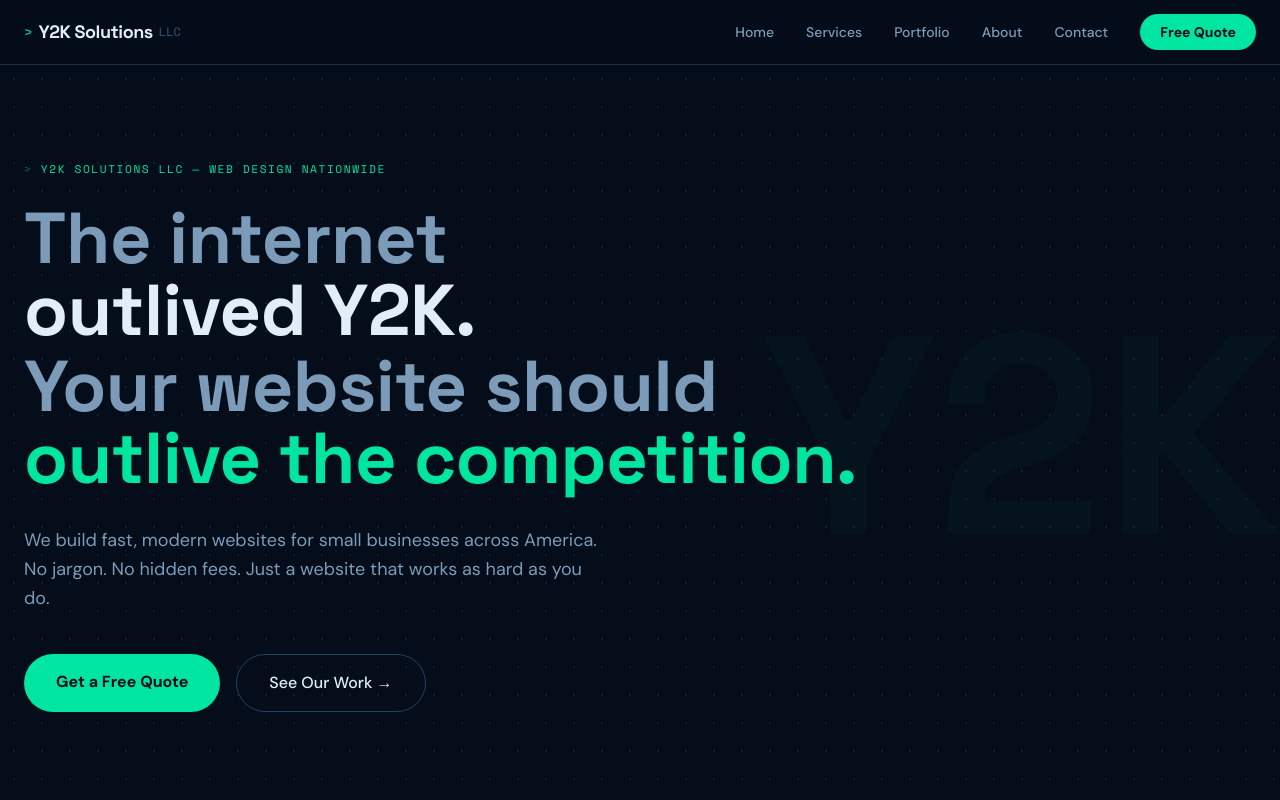
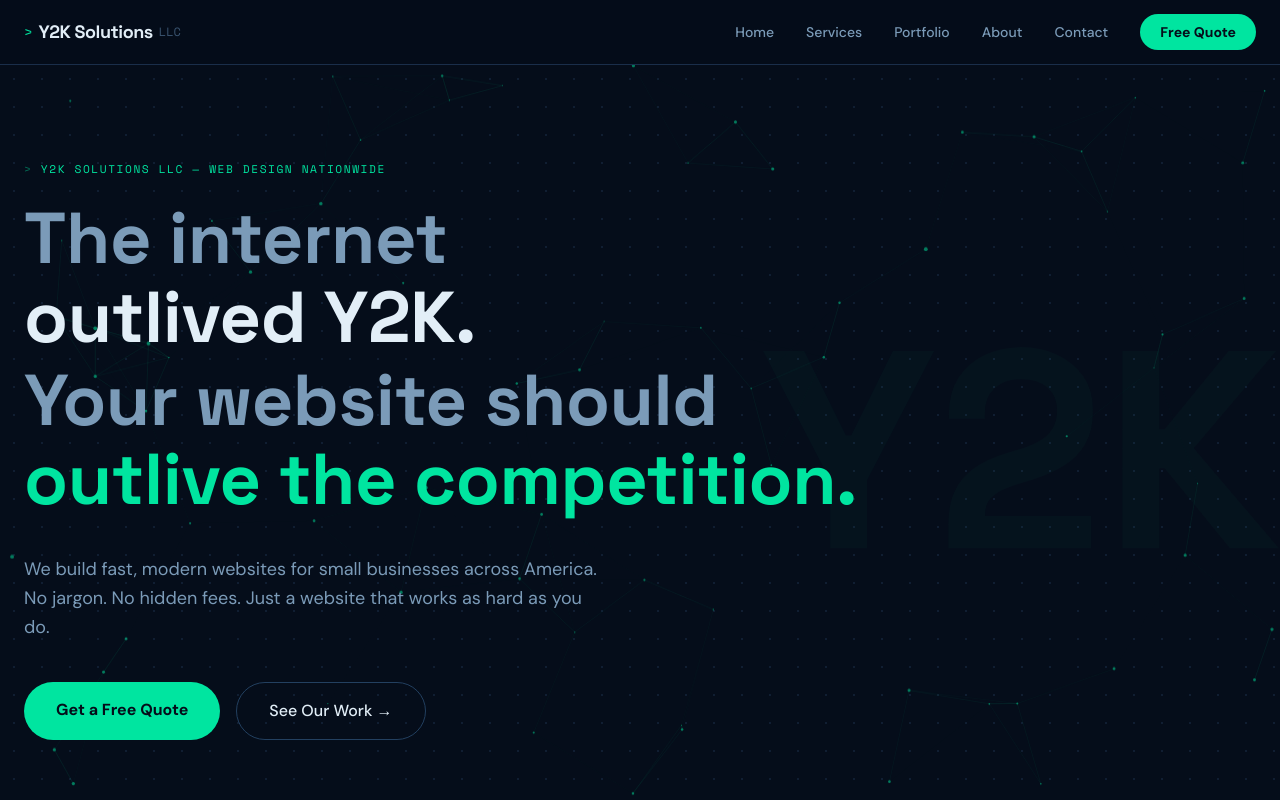
Before and after one commit to Y2KSOLUTIONS/Initial-Website, a Next.js app: page / in a window 1280 px wide. Shown: the top 800 px of the page. Built offline with nearby package versions, Linux system fonts and the light colour scheme.

Commit message:
Add particle network, typing headline, and cursor glow

```diff
--- a/src/app/layout.tsx
+++ b/src/app/layout.tsx
@@ -3,6 +3,7 @@ import { Space_Grotesk, Space_Mono, DM_Sans } from "next/font/google";
 import "./globals.css";
 import Navbar from "@/components/Navbar";
 import Footer from "@/components/Footer";
+import CursorGlow from "@/components/CursorGlow";
 
 const spaceGrotesk = Space_Grotesk({
   variable: "--font-space-grotesk",
@@ -38,6 +39,7 @@ export default function RootLayout({
       className={`${spaceGrotesk.variable} ${spaceMono.variable} ${dmSans.variable} h-full`}
     >
       <body className="min-h-full flex flex-col antialiased">
+        <CursorGlow />
         <Navbar />
         <main className="flex-1">{children}</main>
         <Footer />
--- a/src/app/page.tsx
+++ b/src/app/page.tsx
@@ -1,4 +1,6 @@
 import Link from "next/link";
+import ParticleCanvas from "@/components/ParticleCanvas";
+import HeroHeadline from "@/components/HeroHeadline";
 
 const services = [
   {
@@ -40,11 +42,12 @@ export default function HomePage() {
       {/* ── Hero ── */}
       <section className="relative min-h-[92vh] flex items-center overflow-hidden bg-dark">
         <div className="absolute inset-0 dot-grid opacity-50" />
+        <ParticleCanvas />
         {/* Y2K watermark */}
         <span
           aria-hidden
           className="absolute right-0 top-1/2 -translate-y-1/2 text-[22vw] font-bold leading-none select-none pointer-events-none font-display"
-          style={{ color: "rgba(0,229,160,0.025)" }}
+          style={{ color: "rgba(0,229,160,0.025)", zIndex: 2 }}
         >
           Y2K
         </span>
@@ -56,20 +59,7 @@ export default function HomePage() {
               Y2K Solutions LLC — Web Design Nationwide
             </p>
 
-            <h1 className="font-bold leading-[1.05] tracking-tight mb-8">
-              <span className="anim anim-2 block text-4xl md:text-6xl lg:text-7xl text-light-2">
-                The internet
-              </span>
-              <span className="anim anim-3 block text-4xl md:text-6xl lg:text-7xl text-light">
-                outlived Y2K.
-              </span>
-              <span className="anim anim-4 block text-4xl md:text-6xl lg:text-7xl text-light-2 mt-1">
-                Your website should
-              </span>
-              <span className="anim anim-5 block text-4xl md:text-6xl lg:text-7xl text-neon">
-                outlive the competition.
-              </span>
-            </h1>
+            <HeroHeadline />
 
             <p className="anim anim-6 text-light-2 text-lg max-w-xl mb-10 leading-relaxed">
               We build fast, modern websites for small businesses across America. No jargon.
--- /dev/null
+++ b/src/components/CursorGlow.tsx
@@ -0,0 +1,55 @@
+"use client";
+
+import { useEffect, useRef } from "react";
+
+export default function CursorGlow() {
+  const ref = useRef<HTMLDivElement>(null);
+
+  useEffect(() => {
+    const el = ref.current;
+    if (!el) return;
+
+    let x = 0, y = 0, tx = 0, ty = 0;
+    let visible = false;
+    let raf: number;
+
+    const onMove = (e: MouseEvent) => {
+      tx = e.clientX;
+      ty = e.clientY;
+      if (!visible) {
+        x = tx;
+        y = ty;
+        visible = true;
+        el.style.opacity = "1";
+      }
+    };
+
+    window.addEventListener("mousemove", onMove);
+
+    const animate = () => {
+      x += (tx - x) * 0.1;
+      y += (ty - y) * 0.1;
+      el.style.transform = `translate(${x - 250}px, ${y - 250}px)`;
+      raf = requestAnimationFrame(animate);
+    };
+
+    animate();
+
+    return () => {
+      cancelAnimationFrame(raf);
+      window.removeEventListener("mousemove", onMove);
+    };
+  }, []);
+
+  return (
+    <div
+      ref={ref}
+      className="pointer-events-none fixed top-0 left-0 z-[9999] w-[500px] h-[500px] rounded-full opacity-0 transition-opacity duration-700"
+      style={{
+        background:
+          "radial-gradient(circle, rgba(0,229,160,0.07) 0%, transparent 65%)",
+        willChange: "transform",
+      }}
+    />
+  );
+}
--- /dev/null
+++ b/src/components/HeroHeadline.tsx
@@ -0,0 +1,70 @@
+"use client";
+
+import { useEffect, useState } from "react";
+
+const LINES = [
+  { text: "The internet", cls: "text-4xl md:text-6xl lg:text-7xl text-light-2" },
+  { text: "outlived Y2K.", cls: "text-4xl md:text-6xl lg:text-7xl text-light" },
+  { text: "Your website should", cls: "text-4xl md:text-6xl lg:text-7xl text-light-2 mt-1" },
+  { text: "outlive the competition.", cls: "text-4xl md:text-6xl lg:text-7xl text-neon" },
+];
+
+const SPEED = 28;
+const PAUSE = 160;
+const START_DELAY = 350;
+
+export default function HeroHeadline() {
+  const [state, setState] = useState({ line: 0, char: 0, done: false });
+
+  useEffect(() => {
+    if (state.done) return;
+
+    const line = LINES[state.line];
+    if (!line) {
+      setState((s) => ({ ...s, done: true }));
+      return;
+    }
+
+    if (state.char < line.text.length) {
+      const delay = state.line === 0 && state.char === 0 ? START_DELAY : SPEED;
+      const t = setTimeout(
+        () => setState((s) => ({ ...s, char: s.char + 1 })),
+        delay
+      );
+      return () => clearTimeout(t);
+    }
+
+    if (state.line < LINES.length - 1) {
+      const t = setTimeout(
+        () => setState({ line: state.line + 1, char: 0, done: false }),
+        PAUSE
+      );
+      return () => clearTimeout(t);
+    }
+
+    setState((s) => ({ ...s, done: true }));
+  }, [state]);
+
+  return (
+    <h1 className="font-bold leading-[1.05] tracking-tight mb-8">
+      {LINES.map((line, i) => {
+        const chars =
+          i < state.line || state.done
+            ? line.text
+            : i === state.line
+            ? line.text.slice(0, state.char)
+            : "";
+        const showCursor = i === state.line && !state.done;
+
+        return (
+          <span key={i} className={`${line.cls} block min-h-[1.1em]`}>
+            {chars}
+            {showCursor && (
+              <span className="inline-block w-[2px] h-[0.8em] bg-neon align-middle ml-1 cursor-blink" />
+            )}
+          </span>
+        );
+      })}
+    </h1>
+  );
+}
--- /dev/null
+++ b/src/components/ParticleCanvas.tsx
@@ -0,0 +1,129 @@
+"use client";
+
+import { useEffect, useRef } from "react";
+
+interface Particle {
+  x: number;
+  y: number;
+  vx: number;
+  vy: number;
+  r: number;
+}
+
+const NEON = "0, 229, 160";
+const COUNT = 70;
+const CONNECT_DIST = 140;
+const MOUSE_RADIUS = 180;
+const SPEED = 0.4;
+
+export default function ParticleCanvas() {
+  const ref = useRef<HTMLCanvasElement>(null);
+
+  useEffect(() => {
+    const canvas = ref.current;
+    if (!canvas) return;
+    const ctx = canvas.getContext("2d");
+    if (!ctx) return;
+
+    const mouse = { x: -9999, y: -9999 };
+
+    const resize = () => {
+      canvas.width = canvas.offsetWidth;
+      canvas.height = canvas.offsetHeight;
+    };
+    resize();
+
+    const particles: Particle[] = Array.from({ length: COUNT }, () => ({
+      x: Math.random() * canvas.width,
+      y: Math.random() * canvas.height,
+      vx: (Math.random() - 0.5) * SPEED,
+      vy: (Math.random() - 0.5) * SPEED,
+      r: Math.random() * 1.5 + 0.5,
+    }));
+
+    const onMove = (e: MouseEvent) => {
+      const rect = canvas.getBoundingClientRect();
+      mouse.x = e.clientX - rect.left;
+      mouse.y = e.clientY - rect.top;
+    };
+    const onLeave = () => {
+      mouse.x = -9999;
+      mouse.y = -9999;
+    };
+
+    window.addEventListener("mousemove", onMove);
+    canvas.addEventListener("mouseleave", onLeave);
+    window.addEventListener("resize", resize);
+
+    let raf: number;
+
+    const tick = () => {
+      ctx.clearRect(0, 0, canvas.width, canvas.height);
+
+      for (const p of particles) {
+        const dx = p.x - mouse.x;
+        const dy = p.y - mouse.y;
+        const d2 = dx * dx + dy * dy;
+        if (d2 < MOUSE_RADIUS * MOUSE_RADIUS) {
+          const d = Math.sqrt(d2);
+          const force = (MOUSE_RADIUS - d) / MOUSE_RADIUS;
+          p.vx += (dx / d) * force * 0.3;
+          p.vy += (dy / d) * force * 0.3;
+        }
+
+        p.vx *= 0.97;
+        p.vy *= 0.97;
+        p.x += p.vx;
+        p.y += p.vy;
+
+        if (p.x < 0) p.x = canvas.width;
+        if (p.x > canvas.width) p.x = 0;
+        if (p.y < 0) p.y = canvas.height;
+        if (p.y > canvas.height) p.y = 0;
+      }
+
+      for (let i = 0; i < particles.length; i++) {
+        for (let j = i + 1; j < particles.length; j++) {
+          const dx = particles[i].x - particles[j].x;
+          const dy = particles[i].y - particles[j].y;
+          const dist = Math.sqrt(dx * dx + dy * dy);
+          if (dist < CONNECT_DIST) {
+            const alpha = (1 - dist / CONNECT_DIST) * 0.25;
+            ctx.beginPath();
+            ctx.moveTo(particles[i].x, particles[i].y);
+            ctx.lineTo(particles[j].x, particles[j].y);
+            ctx.strokeStyle = `rgba(${NEON}, ${alpha})`;
+            ctx.lineWidth = 0.5;
+            ctx.stroke();
+          }
+        }
+      }
+
+      for (const p of particles) {
+        ctx.beginPath();
+        ctx.arc(p.x, p.y, p.r, 0, Math.PI * 2);
+        ctx.fillStyle = `rgba(${NEON}, 0.5)`;
+        ctx.fill();
+      }
+
+      raf = requestAnimationFrame(tick);
+    };
+
+    tick();
+
+    return () => {
+      cancelAnimationFrame(raf);
+      window.removeEventListener("mousemove", onMove);
+      window.removeEventListener("resize", resize);
+      canvas.removeEventListener("mouseleave", onLeave);
+    };
+  }, []);
+
+  return (
+    <canvas
+      ref={ref}
+      className="absolute inset-0 w-full h-full"
+      style={{ zIndex: 1 }}
+    />
+  );
+}
```
